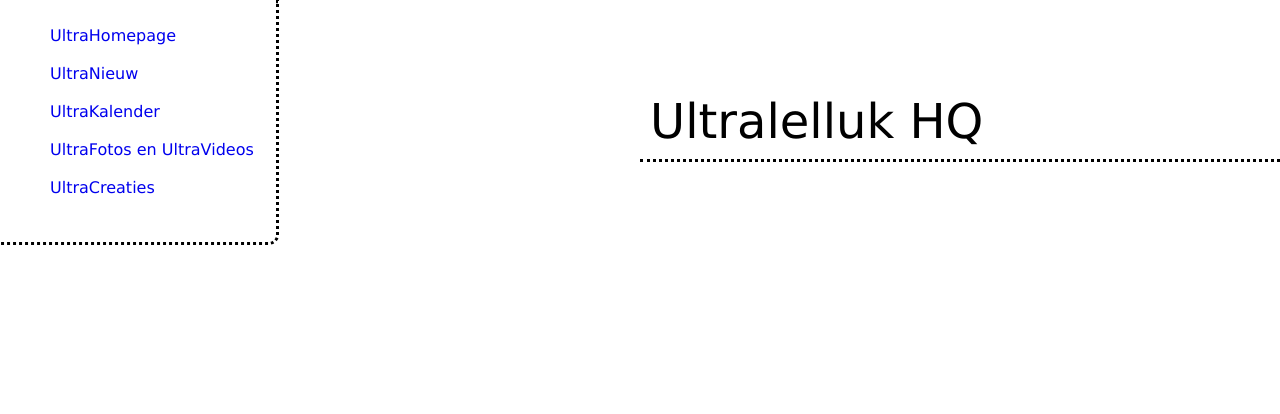
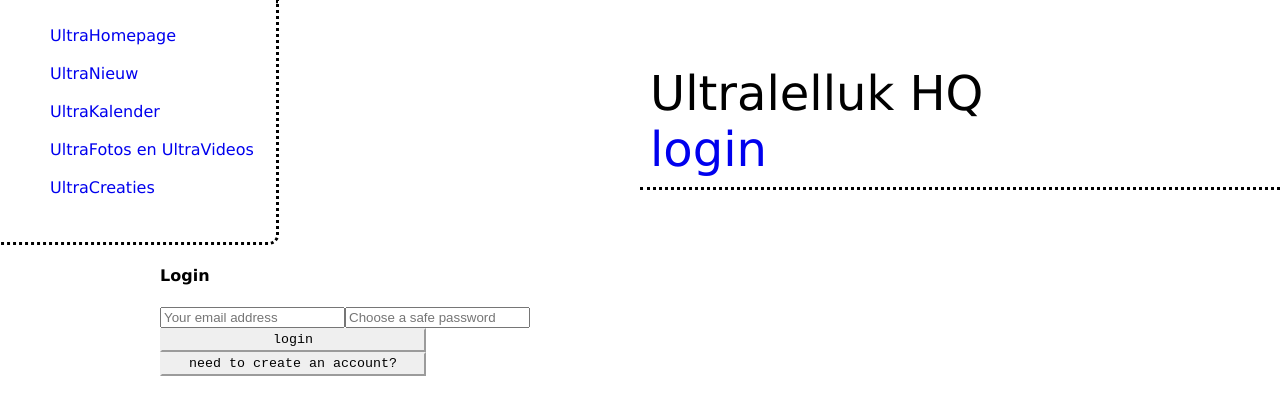
Before and after one commit to mivd7/ultralelluk-client, a React (Create React App) app: page /login in a window 1280 px wide. Shown: the top 414 px of the page. Built offline with nearby package versions, Linux system fonts and the light colour scheme.

Commit message:
login/signup

```diff
--- a/package.json
+++ b/package.json
@@ -6,6 +6,7 @@
     "@material-ui/core": "^4.1.1",
     "@material-ui/icons": "^4.2.0",
     "apollo-boost": "^0.4.2",
+    "apollo-link-context": "^1.0.18",
     "graphql": "^14.3.1",
     "material-ui": "^0.20.2",
     "react": "^16.8.6",
--- a/src/components/App.js
+++ b/src/components/App.js
@@ -7,8 +7,9 @@ import PostList from './PostList'
 import PostDetails from './PostDetails'
 import Draft from './Draft'
 import SideBar from './SideBar'
-import CalendarContainer from './CalendarContainer'
+import GoogleCalendar from './GoogleCalendar'
 import LandingPage from './LandingPage'
+import Login from './Login'
 
 class App extends Component {
   render() {
@@ -33,8 +34,9 @@ class App extends Component {
             <Route exact path="/" component={LandingPage} />
             <Route exact path="/art" component={PostList} />
             <Route exact path="/create" component={Draft} />
-            <Route exact path="/calendar" component={CalendarContainer} />
+            <Route exact path="/calendar" component={GoogleCalendar} />
             <Route exact path="/content/:id" component={PostDetails}/>
+            <Route exact path="/login" component={Login} />
           </Switch>
         </Grid>
       </Grid>
--- a/src/components/CalendarContainer.js
+++ b/src/components/CalendarContainer.js
@@ -27,18 +27,18 @@ class CalendarContainer extends Component {
     console.log(yearsArr)
     if (!calendar) return (<div>loading</div>)
     return (
-      <div className="calendar-container">
+      <div>
         {!calendar && <div>loading...</div>}
         {calendar && <>
-        <div className="calendar-header">
+        <div>
           <Button onClick={() => this.setState({year: lastYear})}>{lastYear}</Button>
           <Button onClick={() => this.setState({year: nextYear})}>{year + 1}</Button>
+          <Button onClick={() => this.setState({triggerMonthView: false})}>BACK</Button>
 
           <h1>{year}</h1>
         </div>
-        <Grid container spacing={0}>
           {calendar.map(data => <CalendarRow year={year} calendar={data} months={months}/>)[0]}
-        </Grid></>}
+       </>}
       </div>
     )
   }
--- a/src/components/CalendarSquare.js
+++ b/src/components/CalendarSquare.js
@@ -1,7 +1,6 @@
 import React from 'react';
 import { makeStyles } from '@material-ui/core/styles';
-import Paper from '@material-ui/core/Paper';
-import Grid from '@material-ui/core/Grid';
+import {TableRow, TableCell} from '@material-ui/core';
 
 const useStyles = makeStyles(theme => ({
   root: {
@@ -10,6 +9,7 @@ const useStyles = makeStyles(theme => ({
   },
   paper: {
     padding: '50px',
+    border: '3px dotted'
   },
 }));
 
@@ -17,10 +17,14 @@ export default function CalendarSquare(props) {
     const classes = useStyles()
     const {month, year, days, selectedMonth} = props
     console.log(props)
-    return (
-      <div className={classes.root}>
-              {!days && <Paper className={classes.paper}>{month.monthName} {year}</Paper>}
-              {days && days.map(day => <Paper className={classes.paper}>{day} {selectedMonth}</Paper>)}
-      </div>
+    return (<>{!days && <TableCell component="th" scope="row">{month.monthName} {year}</TableCell>}
+              {days && days.map(day => (
+            <TableRow key={Number(day)}>
+              <TableCell component="th" scope="row">
+                {day} {selectedMonth}
+              </TableCell>
+            </TableRow>
+          ))}
+      </>
     );
 }
--- /dev/null
+++ b/src/components/GoogleCalendar.js
@@ -0,0 +1,17 @@
+import React, { Component } from 'react';
+
+export default class GoogleCalendar extends Component {
+  state = {
+    date: new Date(),
+  }
+
+  onChange = date => this.setState({ date })
+
+   render() {
+    console.log(this.state)
+    return (
+      <div>
+      <iframe title="google calendar"src="https://calendar.google.com/calendar/embed?height=600&amp;wkst=1&amp;bgcolor=%23ffffff&amp;ctz=Europe%2FAmsterdam&amp;src=NDlmaXAzcWgyMGQzMGp0N2VyNm4xbzMwdm9AZ3JvdXAuY2FsZW5kYXIuZ29vZ2xlLmNvbQ&amp;color=%23A79B8E" width="800" height="600" frameborder="0" scrolling="no"></iframe>      </div>
+    );
+  }
+}
--- a/src/components/Header.js
+++ b/src/components/Header.js
@@ -1,11 +1,37 @@
 import React, { Component } from 'react'
+import { Link } from 'react-router-dom'
 import { withRouter } from 'react-router'
+import { AUTH_TOKEN } from '../constants'
+import UserInfo from './UserInfo'
+
 
 class Header extends Component {
+
   render() {
+    const authToken = localStorage.getItem(AUTH_TOKEN)
+    console.log(authToken)
     return (
         <div className="header-container">
            Ultralelluk HQ
+           <div className="flex flex-fixed">
+          {authToken ? (
+            <div
+              className="ml1 pointer black"
+              onClick={() => {
+                localStorage.removeItem(AUTH_TOKEN)
+                this.props.history.push(`/`)
+              }}
+            >
+              logout
+              <UserInfo token={authToken}/>
+
+            </div>
+          ) : (
+              <Link to="/login" className="ml1 no-underline black">
+                login
+            </Link>
+            )}
+        </div>
       </div>
     )
   }
--- /dev/null
+++ b/src/components/Login.js
@@ -0,0 +1,92 @@
+import React, { Component } from 'react'
+import { AUTH_TOKEN } from '../constants'
+import { Mutation } from 'react-apollo'
+import gql from 'graphql-tag'
+
+const SIGNUP_MUTATION = gql`
+  mutation SignupMutation($email: String!, $password: String!, $name: String!) {
+    signup(email: $email, password: $password, name: $name) {
+      token
+    }
+  }
+`
+
+const LOGIN_MUTATION = gql`
+  mutation LoginMutation($email: String!, $password: String!) {
+    login(email: $email, password: $password) {
+      token
+    }
+  }
+`
+
+class Login extends Component {
+  state = {
+    login: true, // switch between Login and SignUp
+    email: '',
+    password: '',
+    name: '',
+  }
+
+  render() {
+    const { login, email, password, name } = this.state
+    return (
+      <div>
+        <h4 className="mv3">{login ? 'Login' : 'Sign Up'}</h4>
+        <div className="flex flex-column">
+          {!login && (
+            <input
+              value={name}
+              onChange={e => this.setState({ name: e.target.value })}
+              type="text"
+              placeholder="Your name"
+            />
+          )}
+          <input
+            value={email}
+            onChange={e => this.setState({ email: e.target.value })}
+            type="text"
+            placeholder="Your email address"
+          />
+          <input
+            value={password}
+            onChange={e => this.setState({ password: e.target.value })}
+            type="password"
+            placeholder="Choose a safe password"
+          />
+        </div>
+        <div className="flex mt3">
+          <Mutation
+            mutation={login ? LOGIN_MUTATION : SIGNUP_MUTATION}
+            variables={{ email, password, name }}
+            onCompleted={data => this._confirm(data)}
+          >
+            {mutation => (
+              <div className="pointer mr2 button" onClick={mutation}>
+                {login ? 'login' : 'create account'}
+              </div>
+            )}
+          </Mutation>
+          <div
+            className="pointer button"
+            onClick={() => this.setState({ login: !login })}
+          >
+            {login ? 'need to create an account?' : 'already have an account?'}
+          </div>
+
+        </div>
+      </div>
+    )
+  }
+
+  _confirm = async data => {
+    const { token } = this.state.login ? data.login : data.signup
+    this._saveUserData(token)
+    this.props.history.push(`/`)
+  }
+
+  _saveUserData = token => {
+    localStorage.setItem(AUTH_TOKEN, token)
+  }
+}
+
+export default Login
--- a/src/components/PostList.js
+++ b/src/components/PostList.js
@@ -8,7 +8,7 @@ import Post from './PostInfo'
 
 const FEED_QUERY = gql`
   {
-    feedPosts {
+    feed {
         id
         title
         content
@@ -28,7 +28,7 @@ class PostList extends Component {
           if (loading) return <div>Fetching</div>
           if (error) return <div>Error</div>
 
-          const postsToRender = data.feedPosts
+          const postsToRender = data.feed
           console.log(postsToRender)
           return (
             <div className="posts-container">
--- /dev/null
+++ b/src/components/UserInfo.js
@@ -0,0 +1,41 @@
+import React, { Component } from 'react'
+import { Query } from 'react-apollo'
+
+import gql from 'graphql-tag'
+
+const ME = gql`
+  { me
+    {
+      id
+      name
+    }
+  }
+`
+
+export default class UserInfo extends Component {
+  render() {
+    return (
+      <div>
+        <Query query={ME}>
+        {({ loading, error, data }) => {
+          if (loading) return <div>Fetching</div>
+          if (error) return (<div>error {error.message}</div>)
+          console.log(error)
+
+          const me = data.me
+          console.log(me)
+          return (
+            <div>
+            {!me && <div>error loading post</div>}
+            {me &&
+            <>
+            Hello {me.name}
+            </>}
+            </div>
+          )
+        }}
+      </Query>
+      </div>
+    )
+  }
+}
--- /dev/null
+++ b/src/constants.js
@@ -0,0 +1 @@
+export const AUTH_TOKEN = 'auth-token'
--- a/src/index.js
+++ b/src/index.js
@@ -1,8 +1,10 @@
 import React from 'react'
 import ReactDOM from 'react-dom'
 import { BrowserRouter } from 'react-router-dom'
+
 import './index.css'
 import App from './components/App'
+import { AUTH_TOKEN } from './constants'
 import * as serviceWorker from './serviceWorker';
 
 // 1
@@ -10,6 +12,7 @@ import { ApolloProvider } from 'react-apollo'
 import { ApolloClient } from 'apollo-client'
 import { createHttpLink } from 'apollo-link-http'
 import { InMemoryCache } from 'apollo-cache-inmemory'
+import { setContext } from 'apollo-link-context'
 
 
 // 2
@@ -17,9 +20,19 @@ const httpLink = createHttpLink({
   uri: 'http://localhost:4000'
 })
 
+const authLink = setContext((_, { headers }) => {
+  const token = localStorage.getItem(AUTH_TOKEN)
+  return {
+    headers: {
+      ...headers,
+      authorization: token ? `Bearer ${token}` : ''
+    }
+  }
+})
+
 // 3
 const client = new ApolloClient({
-  link: httpLink,
+  link: authLink.concat(httpLink),
   cache: new InMemoryCache()
 })
 
```
Also changed, not shown: src/components/CalendarRow.js (+8 -7 lines), 2 other files (tests, documents, lock files or other folders).
